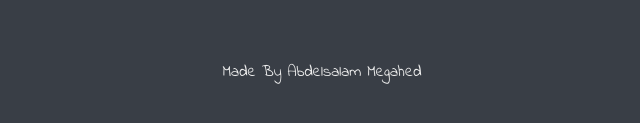
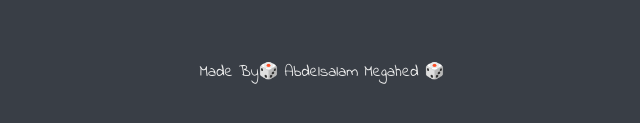
Before and after one commit to Abdelsalam-Megahed/Dice-Game, a plain HTML site: page index.html in a window 1280 px wide. Shown: the part 663-786 px from the top of the page, 318-958 px from the left. Drawn offline with Linux system fonts and the light colour scheme.

Commit message:
second change in footer
added an icon

```diff
--- a/index.html
+++ b/index.html
@@ -29,6 +29,6 @@
   </body>
 
   <footer>
-    Made By Abdelsalam Megahed
+    Made By🎲 Abdelsalam Megahed 🎲
   </footer>
 </html>
```
